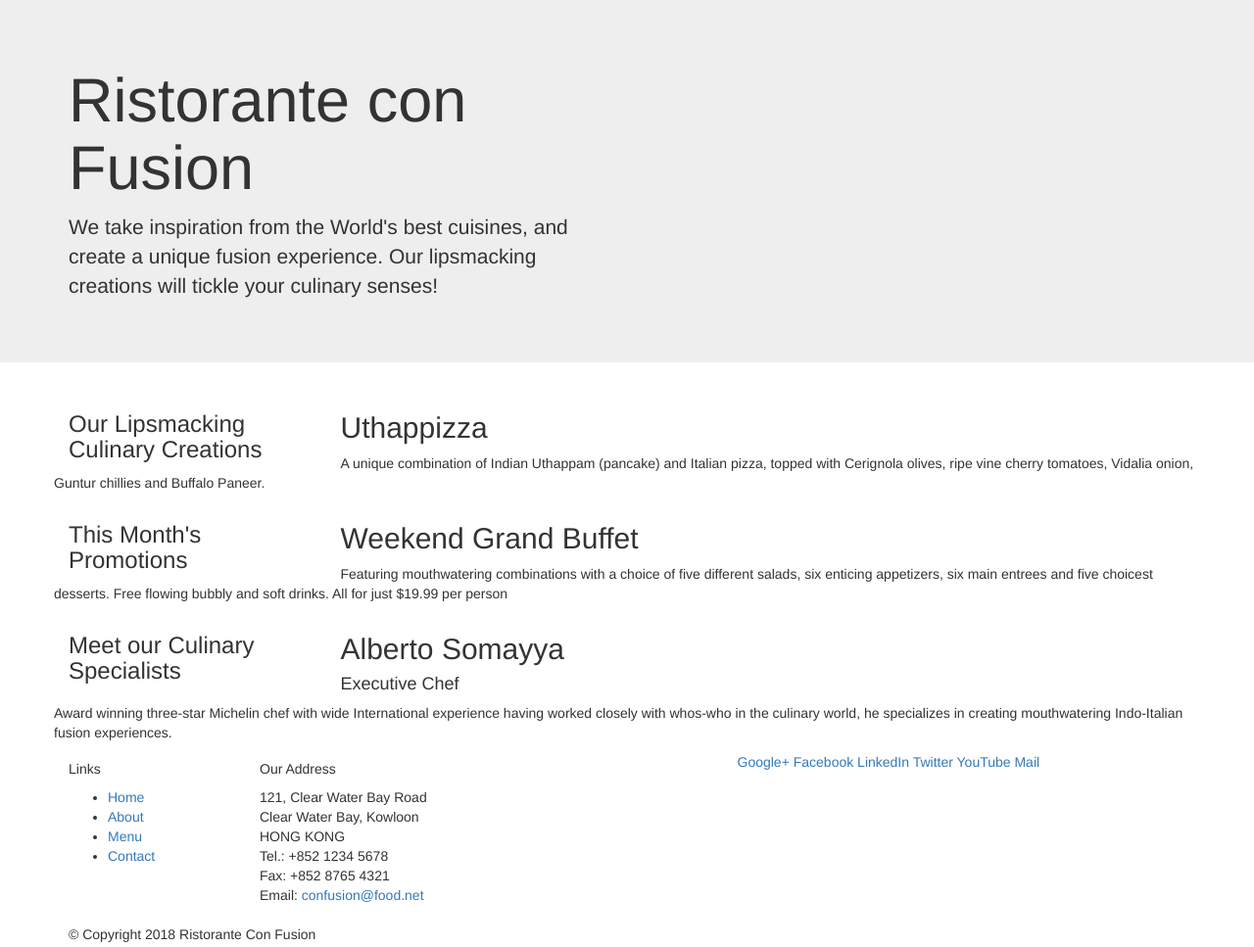
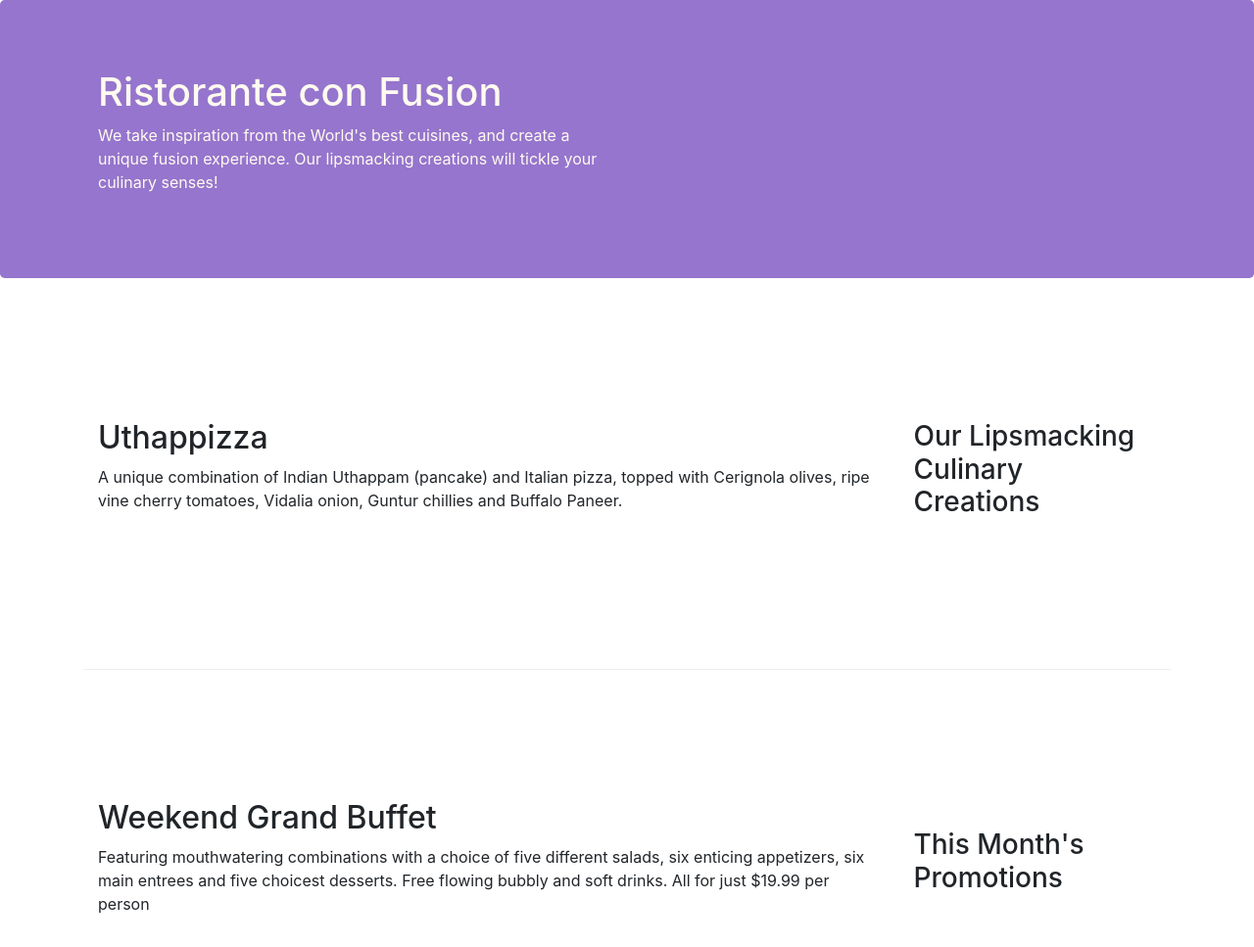
Before and after one commit to titan97/Bootstrap4-Tutorial, a website: page conFusion/index.html in a window 1280 px wide. Shown: the top 967 px of the page at 98% size. Drawn offline with nearby package versions, Linux system fonts and the light colour scheme.

Commit message:
Bootstrap push 2

```diff
--- /dev/null
+++ b/conFusion/css/styles.css
@@ -0,0 +1,30 @@
+.row-header {
+     margin:0px auto;
+     padding:0px;
+}
+
+.row-content {
+     margin:0px auto;
+     padding: 50px 0px 50px 0px;
+     border-bottom: 1px ridge;
+     min-height:400px;
+}
+
+.footer {
+     background-color: #D14E9;
+     margin: 0px auto;
+     padding: 20px 0px 20px 0px;
+}
+
+.jumbotron {
+     padding: 70px 30px 70px 30px;
+     margin: 0px auto;
+     background: #9575CD;
+     color: floralwhite;
+}
+
+address {
+     font-size:80%;
+     margin:0px;
+     color:#0f0f0f;
+}
--- a/conFusion/index.html
+++ b/conFusion/index.html
@@ -10,13 +10,14 @@
 
     <!-- Bootstrap CSS -->
     <link rel="stylesheet" href="node_modules/bootstrap/dist/css/bootstrap.min.css">
+    <link href="css/styles.css" rel="stylesheet">
 </head>
 
 <body>
 
     <header class="jumbotron">
         <div class="container">
-            <div class="row">
+            <div class="row row-header">
                 <div class="col-12 col-sm-6">
                     <h1>Ristorante con Fusion</h1>
                     <p>We take inspiration from the World's best cuisines, and create a unique fusion experience. Our lipsmacking creations will tickle your culinary senses!</p>
@@ -28,7 +29,7 @@
     </header>
 
     <div class="container">
-        <div class="row">
+        <div class="row row-content align-items-center">
             <div class="col-12 col-sm-4 order-sm-last col-md-3">
                 <h3>Our Lipsmacking Culinary Creations</h3>
             </div>
@@ -39,7 +40,7 @@
         </div>
 
 
-        <div class="row">
+        <div class="row row-content align-items-center">
             <div class="col-12 col-sm-4 order-sm-last col-md-3">
                 <h3>This Month's Promotions</h3>
             </div>
@@ -49,7 +50,7 @@
             </div>
         </div>
 
-        <div class="row">
+        <div class="row row-content align-items-center">
             <div class="col-12 col-sm-4 order-sm-last col-md-3">
                 <h3>Meet our Culinary Specialists</h3>
             </div>
@@ -61,12 +62,12 @@
         </div>
     </div>
 
-    <footer>
+    <footer class="footer">
         <div class="container">
             <div class="row">
                 <div class="col-4 offset-1 col-sm-2">
                     <h5>Links</h5>
-                    <ul>
+                    <ul class="list-unstyled">
                         <li><a href="#">Home</a></li>
                         <li><a href="#">About</a></li>
                         <li><a href="#">Menu</a></li>
@@ -84,8 +85,8 @@
 		              Email: <a href="mailto:confusion@food.net">confusion@food.net</a>
 		           </address>
                 </div>
-                <div class="col-12 col-sm-4">
-                    <div>
+                <div class="col-12 col-sm-4 align-self-center">
+                    <div class="text-center">
                         <a href="http://google.com/+">Google+</a>
                         <a href="http://www.facebook.com/profile.php?id=">Facebook</a>
                         <a href="http://www.linkedin.com/in/">LinkedIn</a>
@@ -95,17 +96,17 @@
                     </div>
                 </div>
            </div>
-           <div class="col-auto">
-                <div>
+           <div class="row justify-center-content">
+                <div class="col-auto">
                     <p>© Copyright 2018 Ristorante Con Fusion</p>
                 </div>
            </div>
         </div>
     </footer>
     <!-- jQuery first, then Popper.js, then Bootstrap JS. -->
-     <script src="node_modules/jquery/dist/jquery.slim.min.js"></script>
-     <script src="node_modules/popper.js/dist/umd/popper.min.js"></script>
-     <script src="node_modules/bootstrap/dist/js/bootstrap.min.js"></script>
+    <script src="node_modules/jquery/dist/jquery.slim.min.js"></script>
+    <script src="node_modules/popper.js/dist/umd/popper.min.js"></script>
+    <script src="node_modules/bootstrap/dist/js/bootstrap.min.js"></script>
 </body>
 
 </html>
--- a/conFusion/package.json
+++ b/conFusion/package.json
@@ -12,5 +12,10 @@
   "license": "ISC",
   "devDependencies": {
     "lite-server": "^2.5.4"
+  },
+  "dependencies": {
+    "bootstrap": "^4.0.0",
+    "jquery": "^3.3.1",
+    "popper.js": "^1.12.9"
   }
 }
```
Also changed, not shown: 1 other file.
